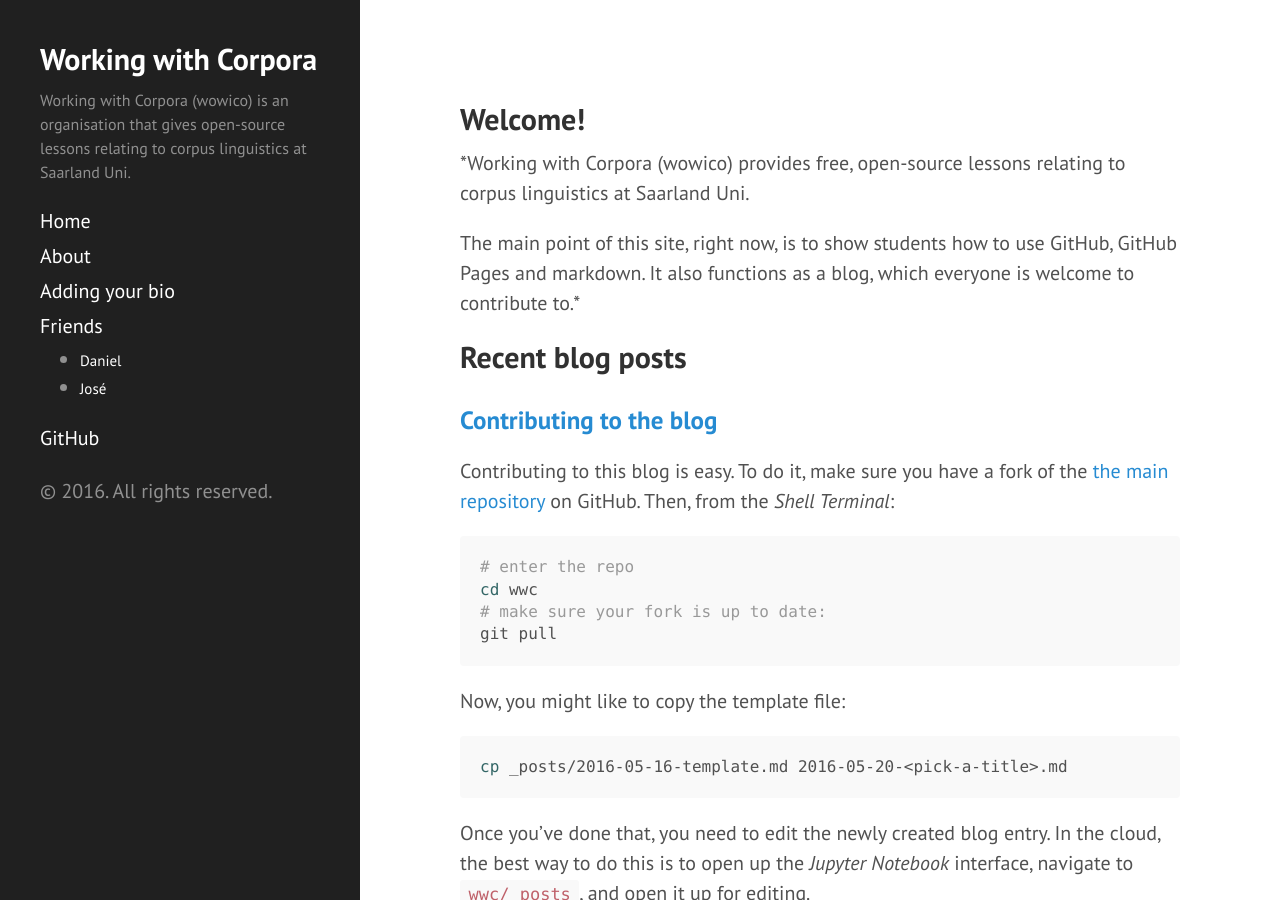
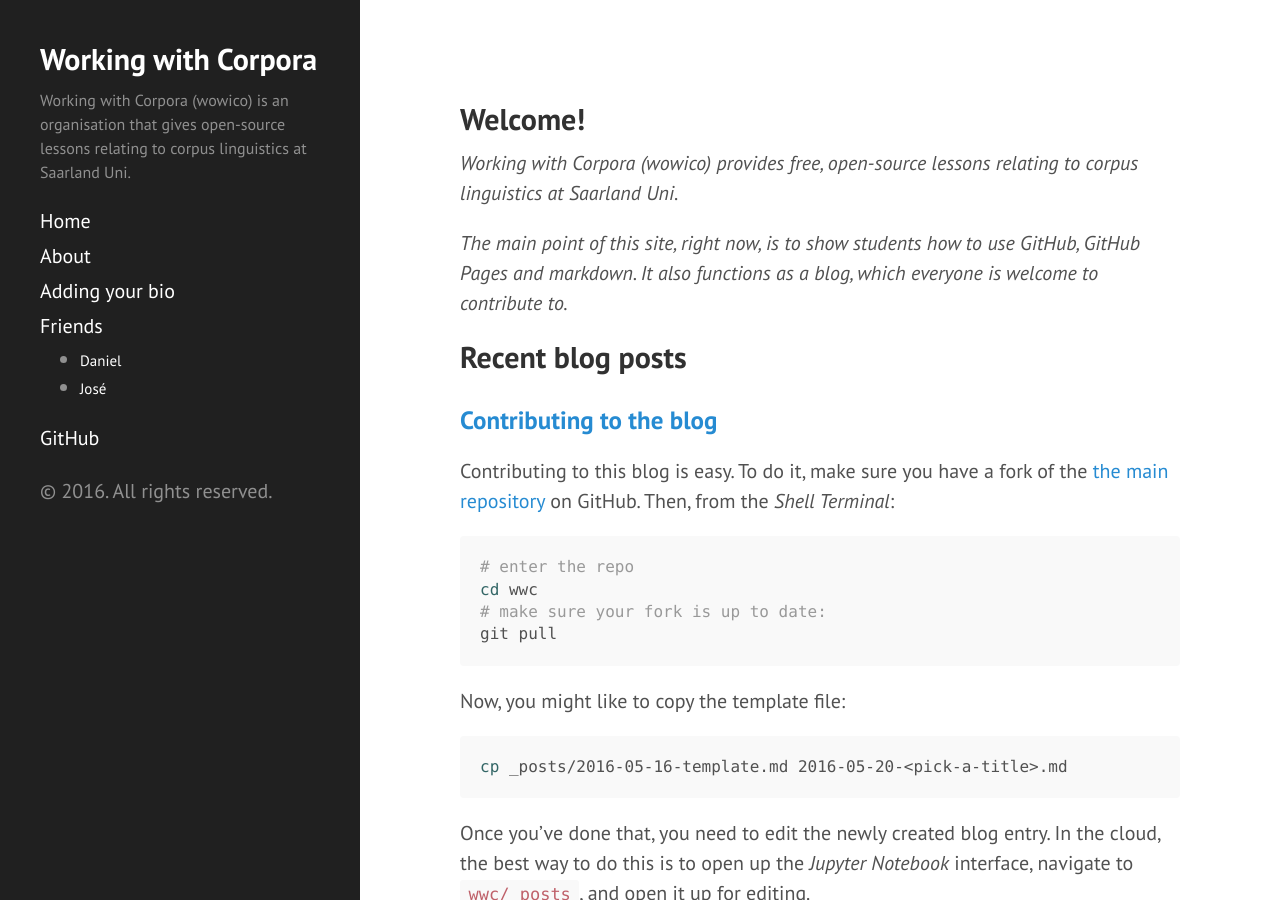
Before and after one commit to wowico/wwc, a Jekyll site: the page built from index.md, in a window 1280 px wide and 900 px high. Built offline with Jekyll 4.4.1, drawn with Linux system fonts in a browser that asks for light colours.

Commit message:
fix italics

```diff
--- a/index.md
+++ b/index.md
@@ -9,9 +9,9 @@ layout: default
 Welcome!
 ---------
 
-*Working with Corpora (wowico) provides free, open-source lessons relating to corpus linguistics at Saarland Uni.
+*Working with Corpora (wowico) provides free, open-source lessons relating to corpus linguistics at Saarland Uni.*
 
-The main point of this site, right now, is to show students how to use GitHub, GitHub Pages and markdown. It also functions as a blog, which everyone is welcome to contribute to.*
+*The main point of this site, right now, is to show students how to use GitHub, GitHub Pages and markdown. It also functions as a blog, which everyone is welcome to contribute to.*
 
 Recent blog posts
 -------------------
```
